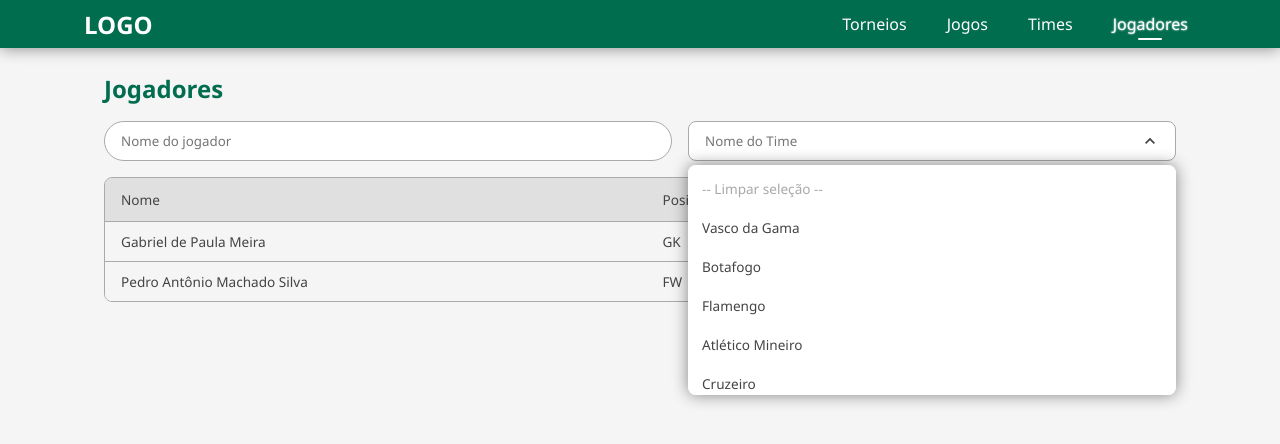
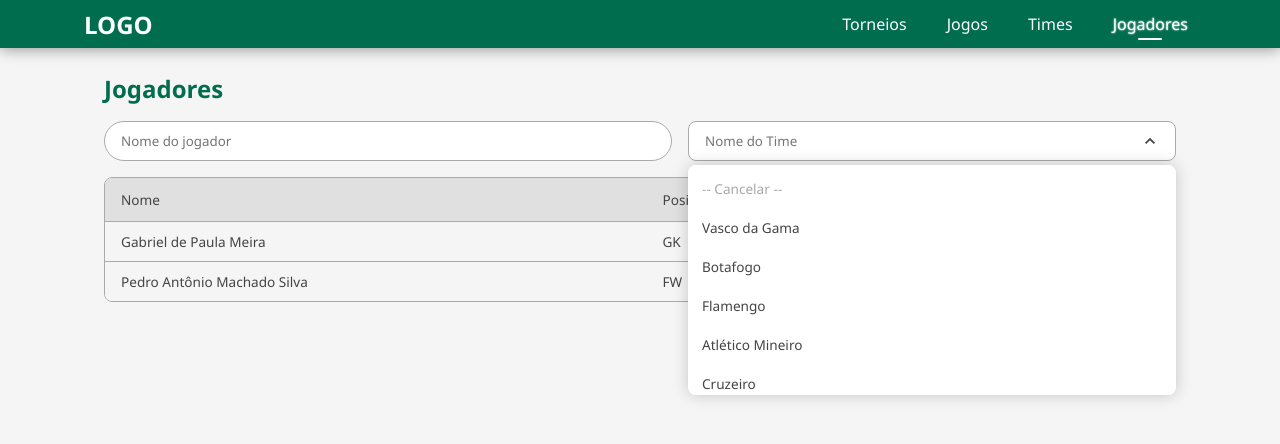
Before and after one commit to gabriel-dp/Brascode, a React (Vite) app: page /jogadores in a window 1280 px wide. Both pictures are taken after a click on the element 932 px from the left and 141 px from the top of the page. Shown: the top 444 px of the page. Built offline with nearby package versions, Linux system fonts and the light colour scheme.

Commit message:
:wrench: Adjust Dropdown menu

```diff
--- a/src/components/DropdownOptions/index.tsx
+++ b/src/components/DropdownOptions/index.tsx
@@ -3,7 +3,7 @@ import { useEffect, useState } from "react";
 import { Entity } from "@/utils/types";
 import { stringIncludes, stringMatches } from "@/utils/strings";
 
-import { MdKeyboardArrowDown, MdKeyboardArrowUp } from "react-icons/md";
+import { MdKeyboardArrowDown, MdKeyboardArrowUp, MdCheck } from "react-icons/md";
 import { DropdownContainer, DropdownHeader, DropdownContent, DropdownItem } from "./styles";
 import Searchbar from "../Searchbar";
 
@@ -24,9 +24,8 @@ export default function DropdownOptions(props: DropdownOptionsI) {
 	// Triggers when click the clear input option
 	const handleClearClick = () => {
 		props.setSelected(null);
+		if (search == "") setIsOpen(false);
 		setSearch("");
-		setMatchSearch([]);
-		setIsOpen(false);
 	};
 
 	// Triggers when click on a item
@@ -38,20 +37,27 @@ export default function DropdownOptions(props: DropdownOptionsI) {
 
 	// Controls which items will appear as options
 	useEffect(() => {
-		if (search != "" && (props.selected == null || !stringMatches(search, props.selected.text))) setIsOpen(true);
+		if (search != "" && (props.selected == null || !stringMatches(search, props.selected.text))) {
+			setIsOpen(true);
+		}
+		if (props.selected != null && !stringMatches(search, props.selected.text)) {
+			props.setSelected(null);
+		}
 		setMatchSearch(props.items.filter((item) => stringIncludes(item.text, search)).slice(0, 10));
-	}, [search, props.items, props.selected]);
+	}, [search, props]);
 
 	return (
 		<DropdownContainer>
 			<DropdownHeader onClick={toggleOpen}>
 				<Searchbar placeholder="Nome do Time" value={search} setValue={setSearch} />
-				<div className="icon">{isOpen ? <MdKeyboardArrowUp /> : <MdKeyboardArrowDown />}</div>
+				<div className="icon">
+					{props.selected ? <MdCheck /> : isOpen ? <MdKeyboardArrowUp /> : <MdKeyboardArrowDown />}
+				</div>
 			</DropdownHeader>
 			{isOpen && (
 				<DropdownContent>
 					<DropdownItem className="clear" onClick={handleClearClick}>
-						<p>-- Limpar seleção --</p>
+						<p>-- Cancelar --</p>
 					</DropdownItem>
 					{matchSearch.map((item) => (
 						<DropdownItem key={item.id} onClick={() => handleItemClick(item)}>
--- a/src/components/DropdownOptions/styles.ts
+++ b/src/components/DropdownOptions/styles.ts
@@ -45,7 +45,7 @@ export const DropdownContent = styled.div`
 	overflow-y: scroll;
 	width: 100%;
 	border-radius: 0.5rem;
-	box-shadow: 0 0 1rem #00000077;
+	box-shadow: 0 0 1rem #00000033;
 
 	position: absolute;
 	top: 110%;
```
